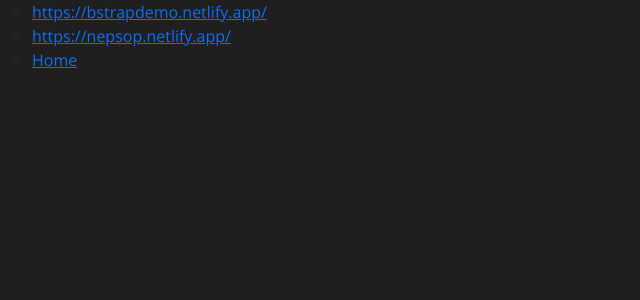
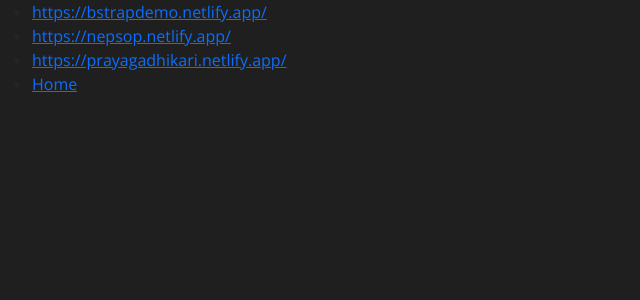
Before and after one commit to adhikariprayag/Prayag-Adhikari-Official-Site, a React (Vite) app: page /html/projects in a window 1280 px wide. Shown: the top 300 px of the page, without its empty margins (0-640 px from the left). Built offline with nearby package versions, Linux system fonts and the light colour scheme.

Commit message:
pj upload

```diff
--- a/src/pages/Html.jsx
+++ b/src/pages/Html.jsx
@@ -6,6 +6,7 @@
         <ul>
             <li><a href="https://bstrapdemo.netlify.app/" target='_blank'>https://bstrapdemo.netlify.app/</a></li>
             <li><a href="https://nepsop.netlify.app/" target='_blank'>https://nepsop.netlify.app/</a></li>
+            <li><a href="https://prayagadhikari.netlify.app/" target='_blank'>https://prayagadhikari.netlify.app/</a></li>
             <li><a href="/" >Home</a></li>
         </ul>
     </div>
```
